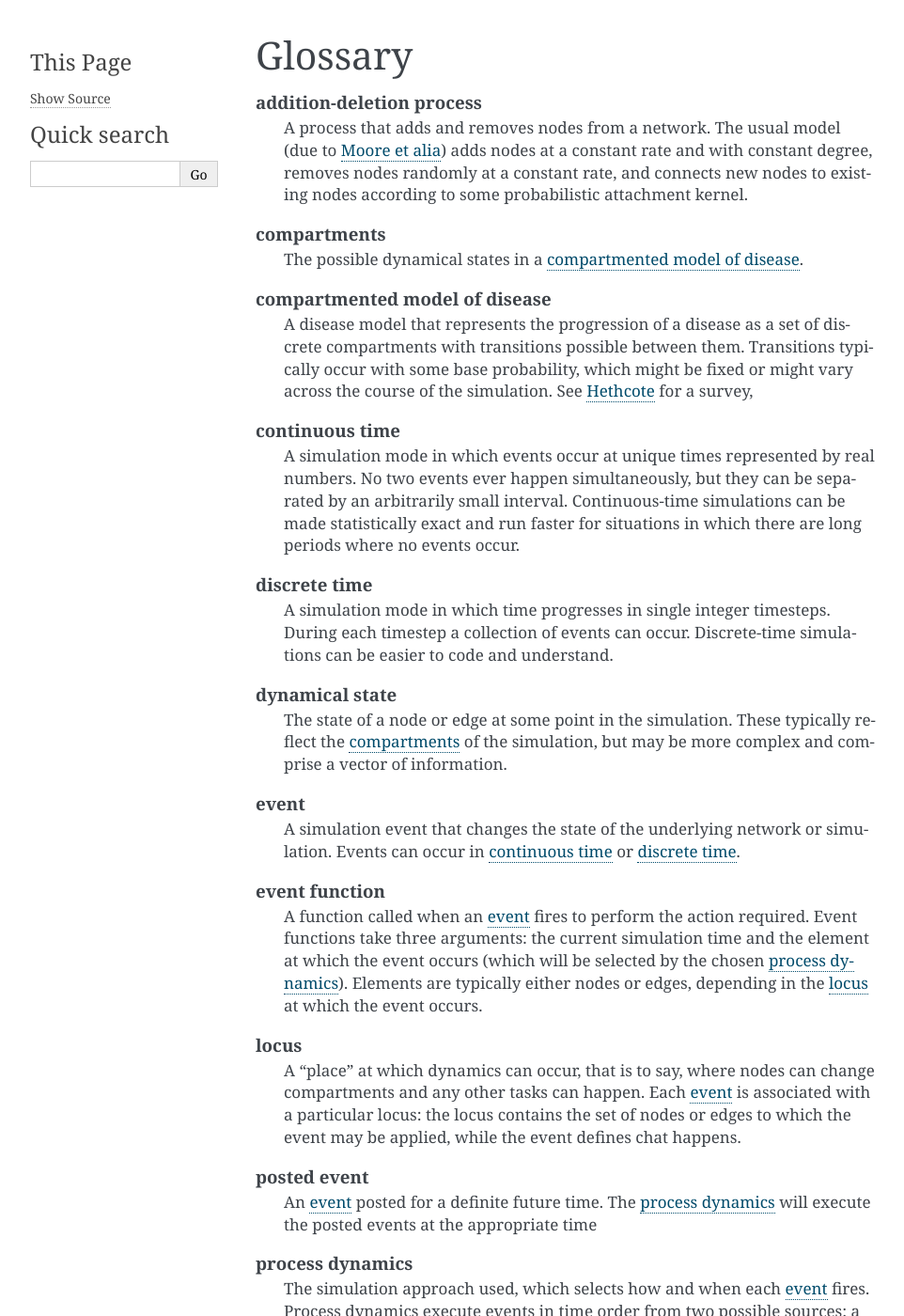
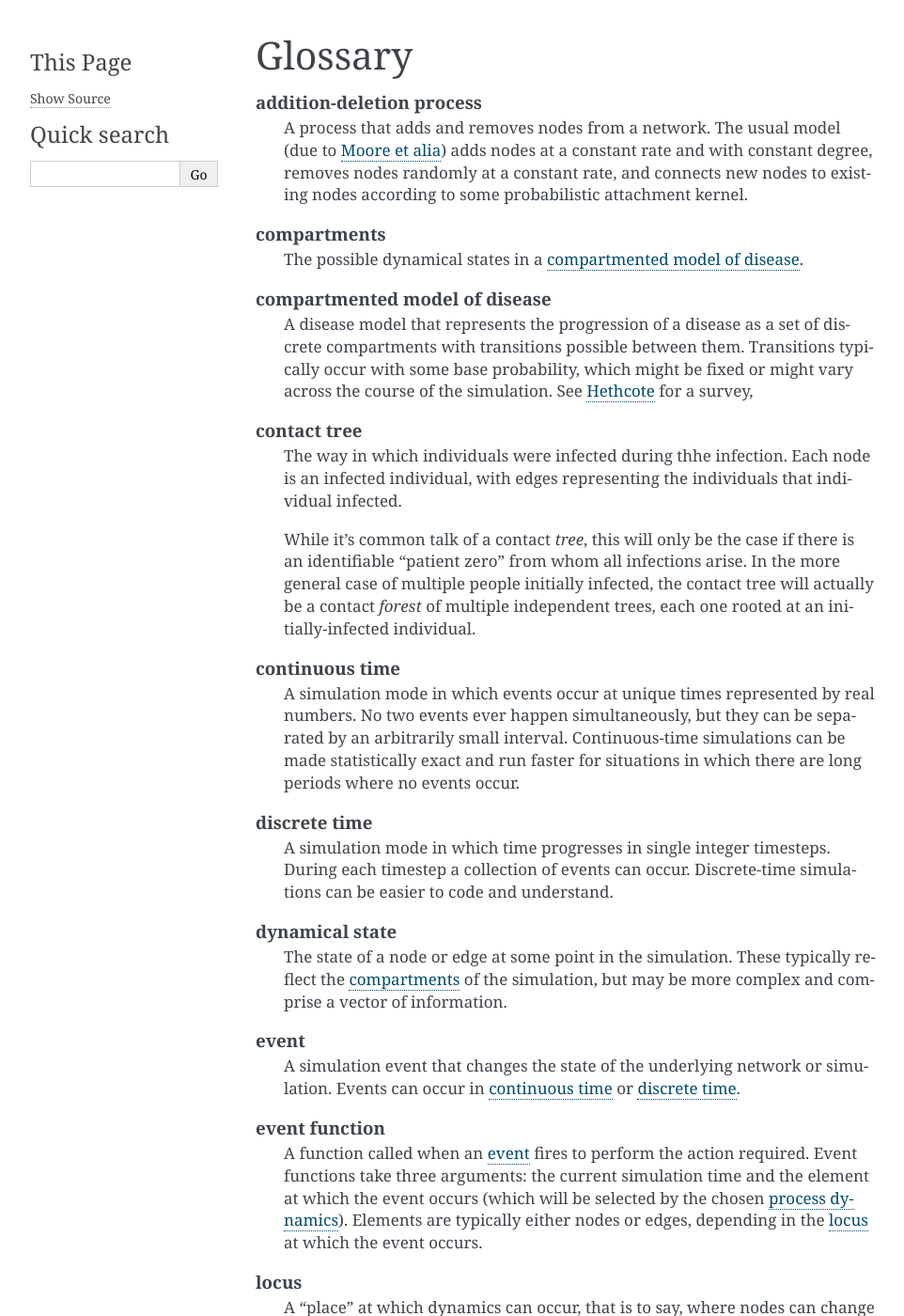
Before and after one commit to simoninireland/epydemic, a Sphinx documentation site: the page built from doc/glossary.rst, in a window 1280 px wide and 1400 px high. Shown: the whole window at 94% size, without its empty margins (148-1110 px from the left). Built offline with Sphinx 7.4.7, drawn with Linux system fonts in a browser that asks for light colours; some of the changed text lies outside the part shown.

Commit message:
Added definition of contact tree

```diff
--- a/doc/glossary.rst
+++ b/doc/glossary.rst
@@ -23,6 +23,18 @@ Glossary
       between them. Transitions typically occur with some base
       probability, which might be fixed or might vary across the
       course of the simulation. See :ref:`Hethcote <Het00>` for a survey,
+
+   contact tree
+      The way in which individuals were infected during thhe infection.
+      Each node is an infected individual, with edges representing the
+      individuals that individual infected.
+
+      While it's common talk of a
+      contact *tree*, this will only be the case if there is an identifiable
+      "patient zero" from whom all infections arise. In the more general case
+      of multiple people initially infected, the contact tree will actually
+      be a contact *forest* of multiple independent trees, each one rooted
+      at an initially-infected individual.
 
    continuous time
       A simulation mode in which events occur at unique times
```
Also changed, not shown: other parts of doc/glossary.rst (+2 -2 lines).
